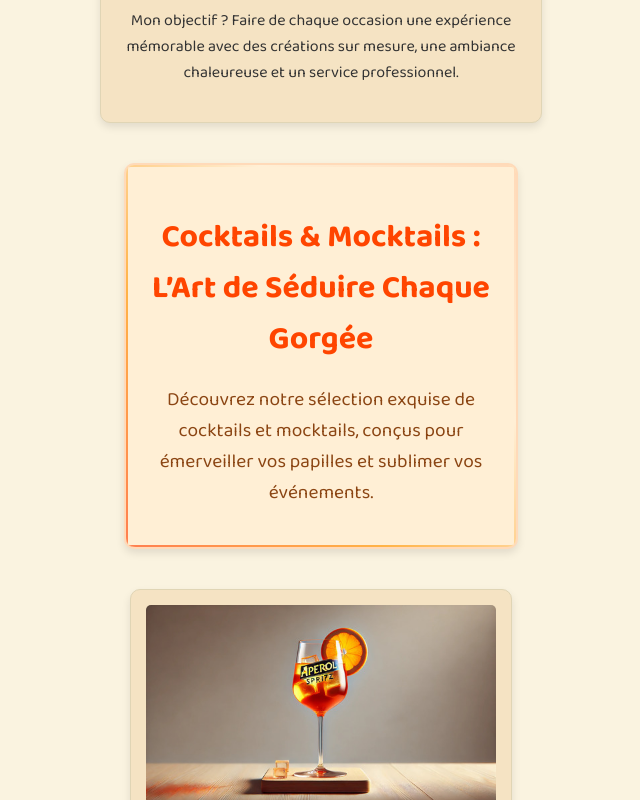
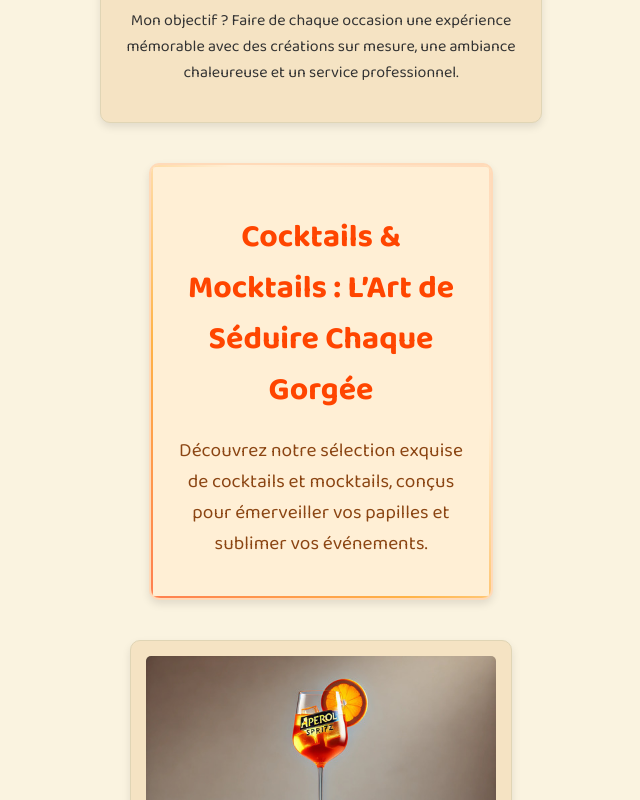
Before and after one commit to marcfohoue90/MyCocktailSite, a plain HTML site: page index.html in a window 1280 px wide. Shown: the part 724-1524 px from the top of the page, without its empty margins (319-959 px from the left). Drawn offline with Linux system fonts and the light colour scheme.

Commit message:
Ajout-avec-succes2

```diff
--- a/style.css
+++ b/style.css
@@ -201,8 +201,8 @@ footer {
     box-shadow: 0 4px 8px rgba(0, 0, 0, 0.1);
     border: 2px solid #ffdab9; /* Bordure pêche pâle */
     position: relative;
-    max-width: 350px; /* Largeur maximale du bloc */
-    width: 95%; /* S'adapte au mobile */
+    max-width: 300px; /* Largeur maximale du bloc */
+    width: 90%; /* S'adapte au mobile */
     margin-left: auto;
     margin-right: auto;
     overflow: hidden; /* Assure que les éléments ne débordent pas */
```
